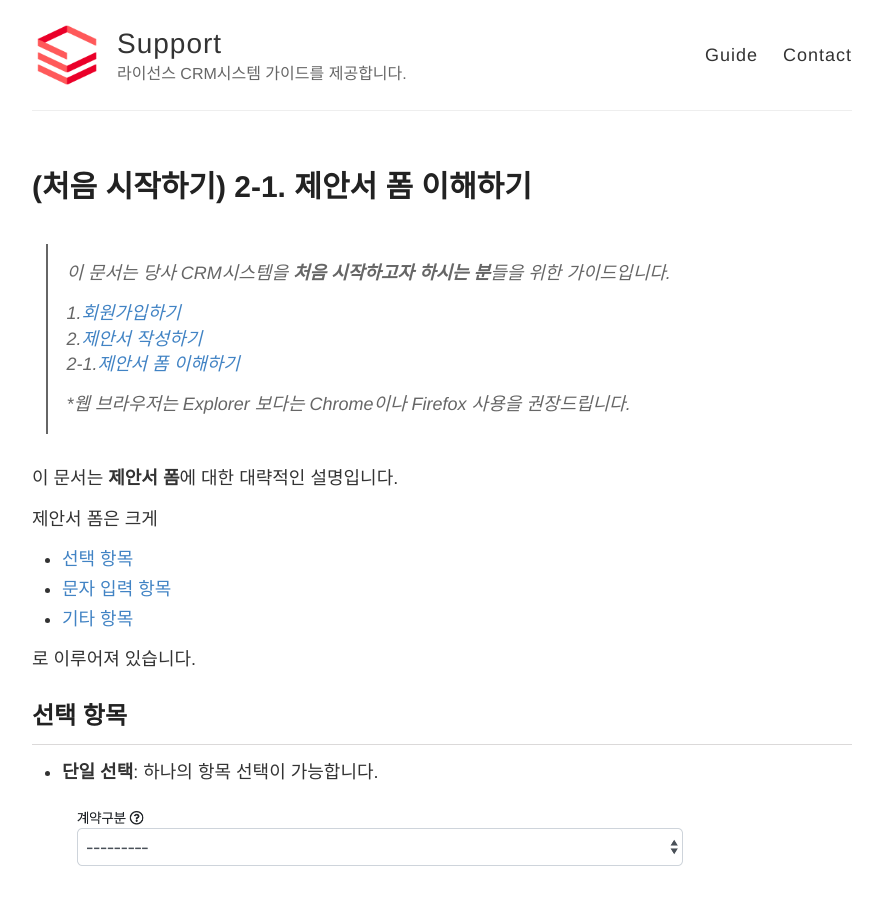
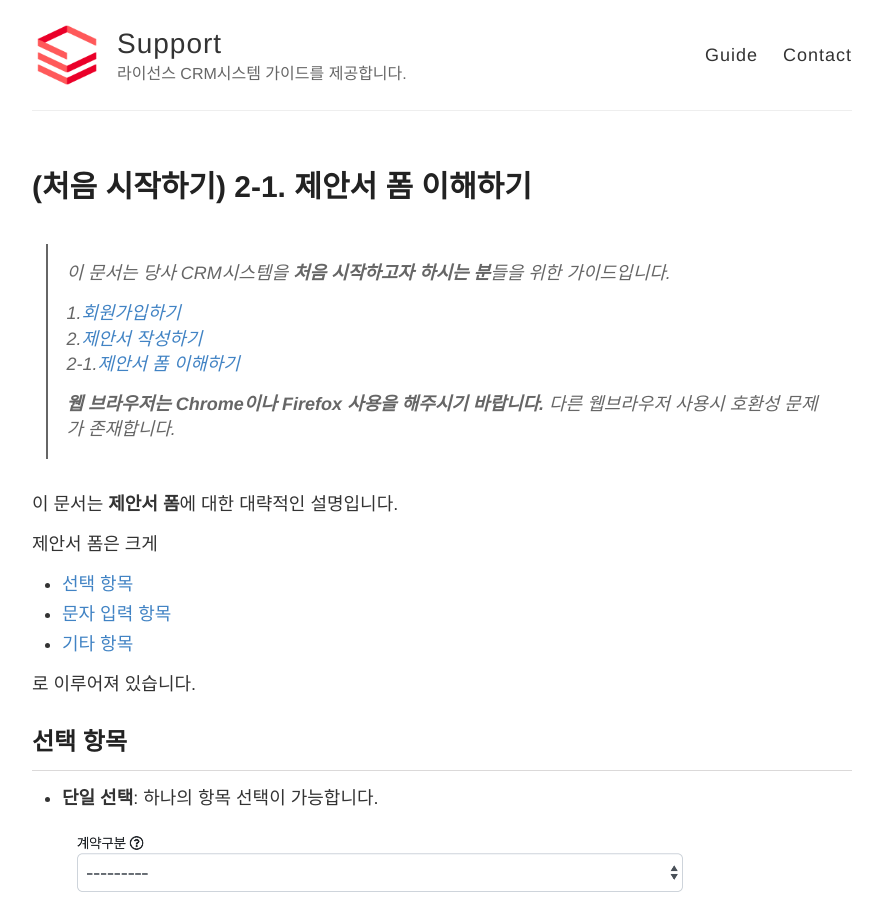
Before and after one commit to SoyouLicense/SoyouLicense.github.io, a Jekyll site: the page built from _posts/2020-2-22-Write-Proposal-Detail.md, in a window 1280 px wide and 900 px high. Shown: the whole window, without its empty margins (198-1081 px from the left). Built offline with Jekyll 4.4.1, drawn with Linux system fonts in a browser that asks for light colours; comment, search, counter and statistics services are not loaded.

Commit message:
Modify browser info

```diff
--- a/_posts/2020-2-22-Write-Proposal-Detail.md
+++ b/_posts/2020-2-22-Write-Proposal-Detail.md
@@ -9,7 +9,8 @@ title: (처음 시작하기) 2-1. 제안서 폼 이해하기
 >2.[제안서 작성하기]({{site.baseurl}}/Write-Proposal)
 >2-1.[제안서 폼 이해하기]({{site.baseurl}}/Write-Proposal-Detail)
 >
->*웹 브라우저는 Explorer 보다는 Chrome이나 Firefox 사용을 권장드립니다.
+>**웹 브라우저는 Chrome이나 Firefox 사용을 해주시기 바랍니다.**
+>다른 웹브라우저 사용시 호환성 문제가 존재합니다.
 
 이 문서는 **제안서 폼**에 대한 대략적인 설명입니다.
 
```
Also changed, not shown: _posts/2020-2-20-Signup.md (+2 -1 lines), _posts/2020-2-21-Write-Proposal.md (+2 -1 lines).
